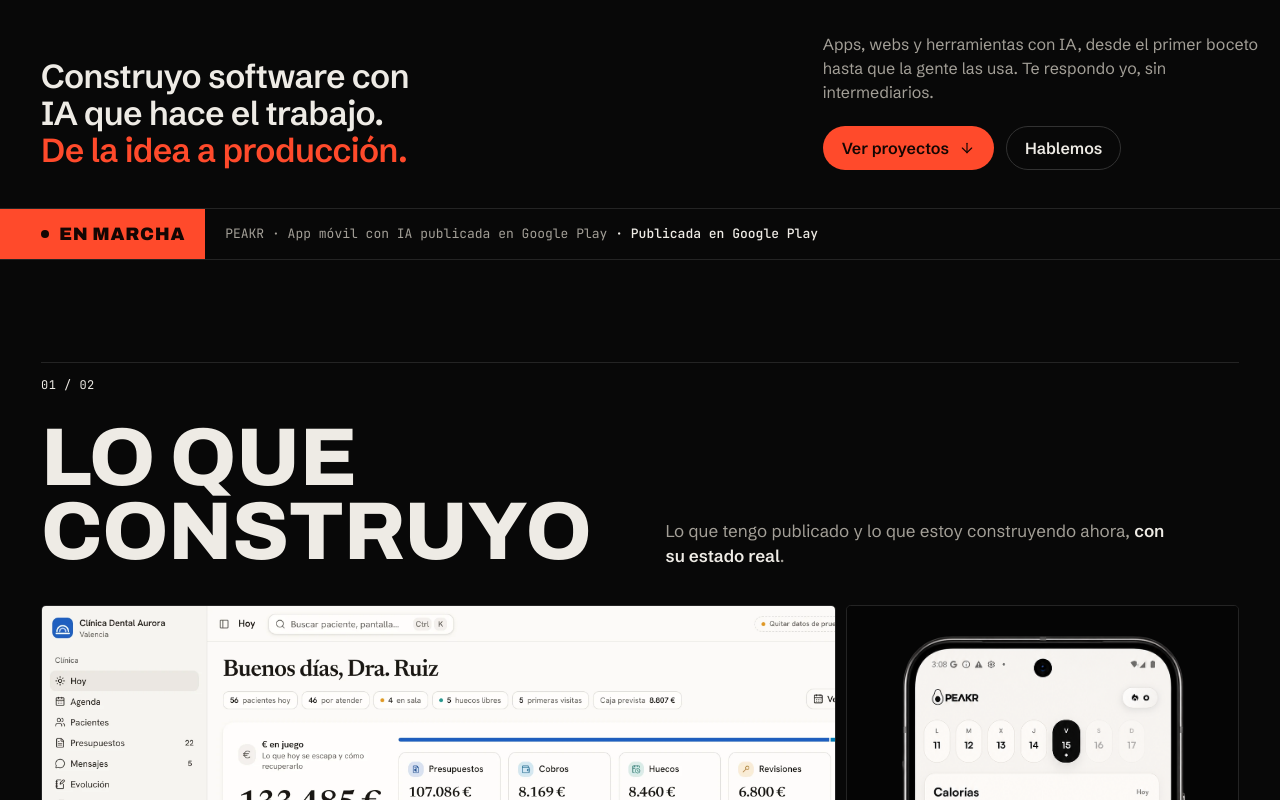
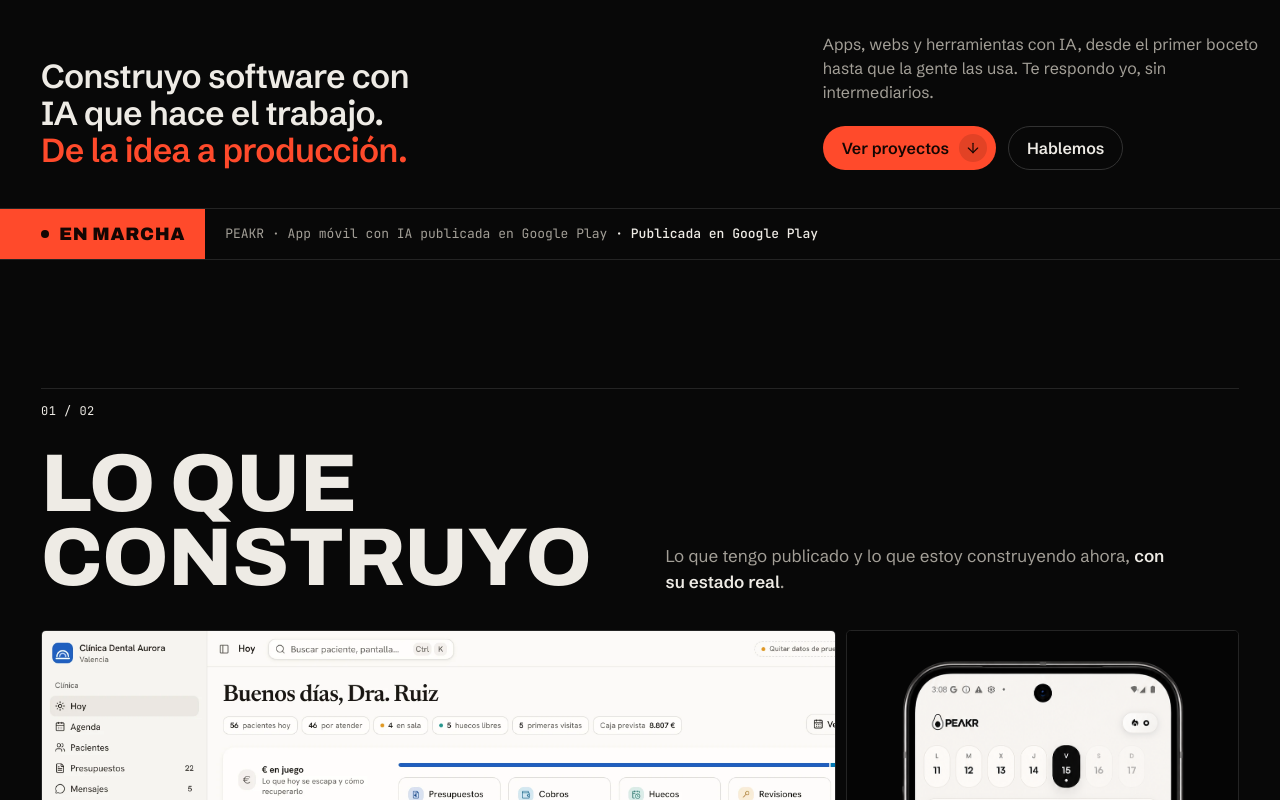
Before and after one commit to TarasOlef/taras-olefirenko-portfolio, a Next.js app: page / in a window 1280 px wide. Shown: the part 540-1340 px from the top of the page. Built offline with nearby package versions, Linux system fonts and the light colour scheme; no server answers.

Commit message:
Fase 0: flecha de los CTA en su propio círculo y más aire entre secciones
Lo compatible con el brief de la skill high-end-visual-design.

Co-Authored-By: Claude Opus 5.5 <noreply@anthropic.com>
Claude-Session: https://claude.ai/code/session_011WAPN85So9QWMtZ5b7a7gE

```diff
--- a/src/components/home/contact.tsx
+++ b/src/components/home/contact.tsx
@@ -1,12 +1,12 @@
 import { ArrowUpRight } from "lucide-react";
-import { buttonVariants } from "@/components/ui/button";
+import { ButtonIcon, buttonVariants } from "@/components/ui/button";
 import { profile } from "@/data/profile";
 import { CopyEmail } from "./copy-email";
 import { SectionHead } from "./section-head";
 
 export function Contact({ index, total }: { index: number; total: number }) {
   return (
-    <section id="contacto" className="px-(--gutter) pt-[clamp(64px,8vw,120px)] pb-[clamp(48px,6vw,96px)]">
+    <section id="contacto" className="px-(--gutter) pt-[clamp(96px,10vw,160px)] pb-[clamp(64px,7vw,112px)]">
       <SectionHead index={index} total={total} title="Cuéntame qué quieres automatizar">
         <p>
           Escríbeme y <strong className="font-semibold text-foreground">te respondo yo</strong>, normalmente el mismo día. Si eres una agencia, te explico cómo revenderlo con tu marca.
@@ -24,10 +24,16 @@ export function Contact({ index, total }: { index: number; total: number }) {
         </a>
         <CopyEmail email={profile.email} />
         <a href={profile.linkedin} target="_blank" rel="noreferrer" className={buttonVariants({ variant: "ghost" })}>
-          LinkedIn <ArrowUpRight aria-hidden strokeWidth={1.75} />
+          LinkedIn
+          <ButtonIcon>
+            <ArrowUpRight aria-hidden strokeWidth={1.75} />
+          </ButtonIcon>
         </a>
         <a href={profile.github} target="_blank" rel="noreferrer" className={buttonVariants({ variant: "ghost" })}>
-          GitHub <ArrowUpRight aria-hidden strokeWidth={1.75} />
+          GitHub
+          <ButtonIcon>
+            <ArrowUpRight aria-hidden strokeWidth={1.75} />
+          </ButtonIcon>
         </a>
       </div>
     </section>
--- a/src/components/home/hero.tsx
+++ b/src/components/home/hero.tsx
@@ -1,5 +1,5 @@
 import { ArrowDown } from "lucide-react";
-import { buttonVariants } from "@/components/ui/button";
+import { ButtonIcon, buttonVariants } from "@/components/ui/button";
 import { profile } from "@/data/profile";
 import { projects } from "@/data/projects";
 import { Chyron } from "./chyron";
@@ -35,7 +35,9 @@ export function Hero() {
           <div className="flex flex-wrap gap-3">
             <a href="#proyectos" className={buttonVariants()}>
               Ver proyectos
-              <ArrowDown aria-hidden strokeWidth={1.75} />
+              <ButtonIcon direction="down">
+                <ArrowDown aria-hidden strokeWidth={1.75} />
+              </ButtonIcon>
             </a>
             <a href="#contacto" className={buttonVariants({ variant: "outline" })}>
               Hablemos
--- a/src/components/home/projects.tsx
+++ b/src/components/home/projects.tsx
@@ -8,7 +8,7 @@ import { SectionHead } from "./section-head";
 export function Projects({ index, total }: { index: number; total: number }) {
   const [programme, ...previews] = projects;
   return (
-    <section id="proyectos" className="px-(--gutter) pt-[clamp(64px,8vw,120px)] pb-[clamp(48px,6vw,96px)]">
+    <section id="proyectos" className="px-(--gutter) pt-[clamp(96px,10vw,160px)] pb-[clamp(64px,7vw,112px)]">
       <SectionHead index={index} total={total} title="Lo que construyo">
         <p>
           Lo que tengo publicado y lo que estoy construyendo ahora, <strong className="font-semibold text-foreground">con su estado real</strong>.
--- a/src/components/ui/button.tsx
+++ b/src/components/ui/button.tsx
@@ -33,4 +33,21 @@ function Button({
   return <ButtonPrimitive data-slot="button" className={cn(buttonVariants({ variant, size, className }))} {...props} />;
 }
 
-export { Button, buttonVariants };
+const iconMotion = {
+  down: "group-hover/button:translate-y-0.5",
+  out: "group-hover/button:translate-x-0.5 group-hover/button:-translate-y-0.5",
+};
+
+/** Flecha del botón en su propio círculo, pegada al borde derecho; se adelanta al pasar el ratón */
+function ButtonIcon({ children, direction = "out" }: { children: React.ReactNode; direction?: keyof typeof iconMotion }) {
+  return (
+    <span
+      data-slot="button-icon"
+      className={cn("-mr-2.5 grid size-7 place-items-center rounded-full bg-current/12 transition-transform duration-200 ease-out [&_svg]:size-3.5", iconMotion[direction])}
+    >
+      {children}
+    </span>
+  );
+}
+
+export { Button, ButtonIcon, buttonVariants };
```
Also changed, not shown: 1 other file (tests, documents, lock files or other folders).
